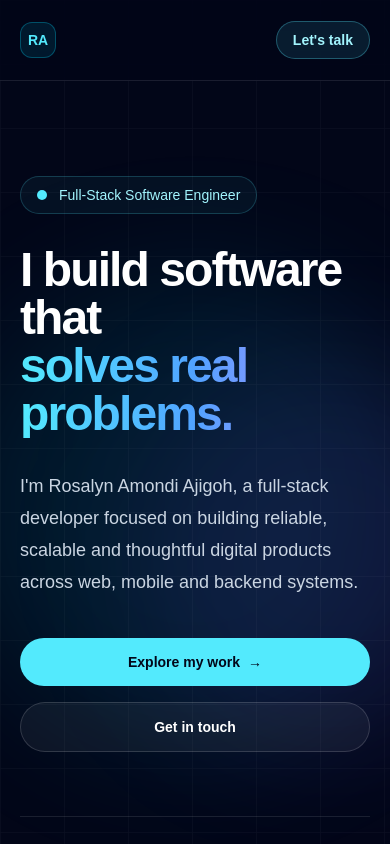
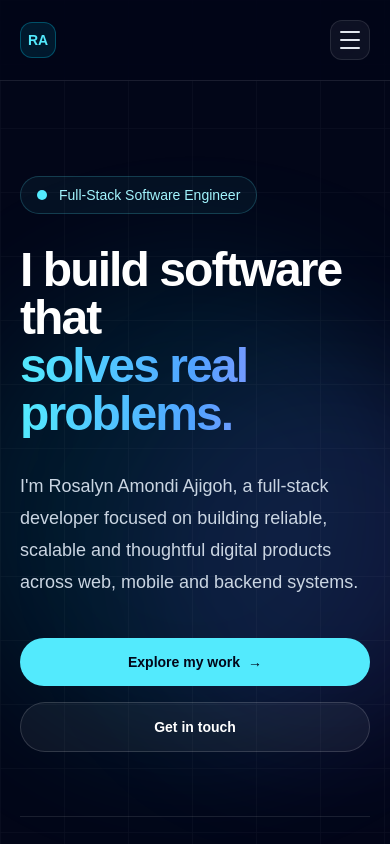
Before and after one commit to Amondi-Ajigoh/rosalyn-portfolio, a Next.js app: page / in a window 390 px wide. Shown: the top 844 px of the page. Built offline with nearby package versions, Linux system fonts and the light colour scheme.

Commit message:
Add responsive mobile navigation

```diff
--- a/src/app/components/navigation/Navbar.tsx
+++ b/src/app/components/navigation/Navbar.tsx
@@ -1,3 +1,6 @@
+"use client";
+
+import { useState } from "react";
 import Container from "../ui/Container";
 
 const navigation = [
@@ -8,6 +11,12 @@ const navigation = [
 ];
 
 export default function Navbar() {
+  const [menuOpen, setMenuOpen] = useState(false);
+
+  const closeMenu = () => {
+    setMenuOpen(false);
+  };
+
   return (
     <header className="fixed inset-x-0 top-0 z-50 border-b border-white/10 bg-slate-950/80 backdrop-blur-xl">
       <Container>
@@ -19,6 +28,7 @@ export default function Navbar() {
             href="#top"
             className="group flex items-center gap-3"
             aria-label="Rosalyn Amondi Ajigoh home"
+            onClick={closeMenu}
           >
             <span className="flex h-9 w-9 items-center justify-center rounded-xl border border-cyan-400/30 bg-cyan-400/10 text-sm font-bold text-cyan-300 transition group-hover:border-cyan-300 group-hover:bg-cyan-400/20">
               RA
@@ -41,13 +51,81 @@ export default function Navbar() {
             ))}
           </div>
 
-          <a
-            href="#contact"
-            className="rounded-full border border-cyan-300/30 bg-cyan-300/10 px-4 py-2 text-sm font-semibold text-cyan-200 transition hover:border-cyan-200 hover:bg-cyan-300/20"
-          >
-            Let&apos;s talk
-          </a>
+          <div className="flex items-center gap-3">
+            <a
+              href="#contact"
+              className="hidden rounded-full border border-cyan-300/30 bg-cyan-300/10 px-4 py-2 text-sm font-semibold text-cyan-200 transition hover:border-cyan-200 hover:bg-cyan-300/20 sm:inline-flex"
+            >
+              Let&apos;s talk
+            </a>
+
+            <button
+              type="button"
+              aria-label={menuOpen ? "Close navigation menu" : "Open navigation menu"}
+              aria-expanded={menuOpen}
+              aria-controls="mobile-navigation"
+              onClick={() => setMenuOpen((open) => !open)}
+              className="inline-flex h-10 w-10 items-center justify-center rounded-xl border border-white/10 bg-white/5 text-slate-200 transition hover:border-white/20 hover:bg-white/10 md:hidden"
+            >
+              <span className="sr-only">
+                {menuOpen ? "Close menu" : "Open menu"}
+              </span>
+
+              <span
+                aria-hidden="true"
+                className="relative flex h-5 w-5 flex-col items-center justify-center gap-1.5"
+              >
+                <span
+                  className={`block h-0.5 w-5 rounded-full bg-current transition-transform duration-200 ${
+                    menuOpen ? "translate-y-1 rotate-45" : ""
+                  }`}
+                />
+                <span
+                  className={`block h-0.5 w-5 rounded-full bg-current transition-opacity duration-200 ${
+                    menuOpen ? "opacity-0" : "opacity-100"
+                  }`}
+                />
+                <span
+                  className={`block h-0.5 w-5 rounded-full bg-current transition-transform duration-200 ${
+                    menuOpen ? "-translate-y-1 -rotate-45" : ""
+                  }`}
+                />
+              </span>
+            </button>
+          </div>
         </nav>
+
+        <div
+          id="mobile-navigation"
+          className={`overflow-hidden transition-[max-height,opacity] duration-200 md:hidden ${
+            menuOpen
+              ? "max-h-96 pb-5 opacity-100"
+              : "max-h-0 pb-0 opacity-0"
+          }`}
+        >
+          <div className="border-t border-white/10 pt-4">
+            <div className="flex flex-col">
+              {navigation.map((item) => (
+                <a
+                  key={item.href}
+                  href={item.href}
+                  onClick={closeMenu}
+                  className="rounded-xl px-3 py-3 text-sm font-medium text-slate-300 transition-colors hover:bg-white/5 hover:text-white"
+                >
+                  {item.label}
+                </a>
+              ))}
+
+              <a
+                href="#contact"
+                onClick={closeMenu}
+                className="mt-2 inline-flex items-center justify-center rounded-xl bg-cyan-300 px-4 py-3 text-sm font-bold text-slate-950 transition hover:bg-cyan-200"
+              >
+                Let&apos;s talk
+              </a>
+            </div>
+          </div>
+        </div>
       </Container>
     </header>
   );
```
